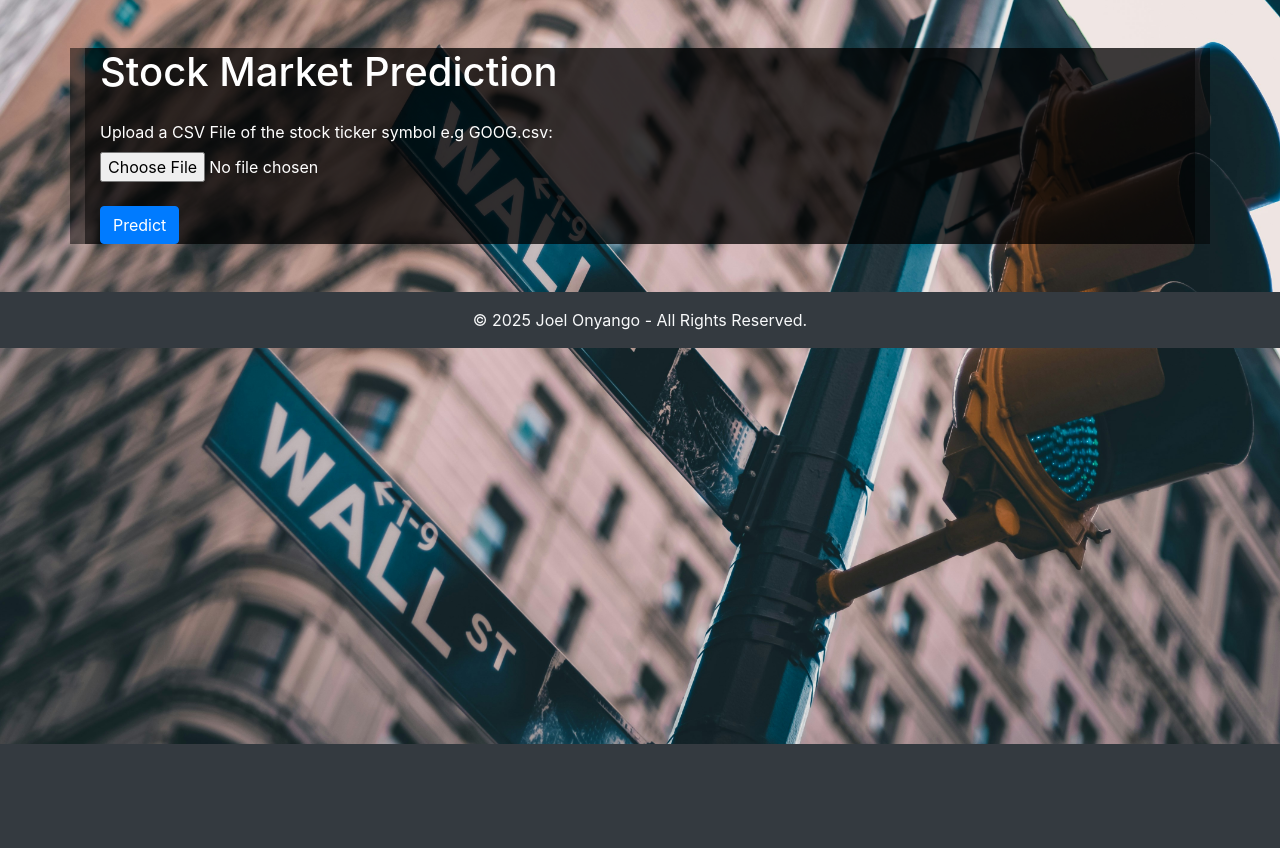
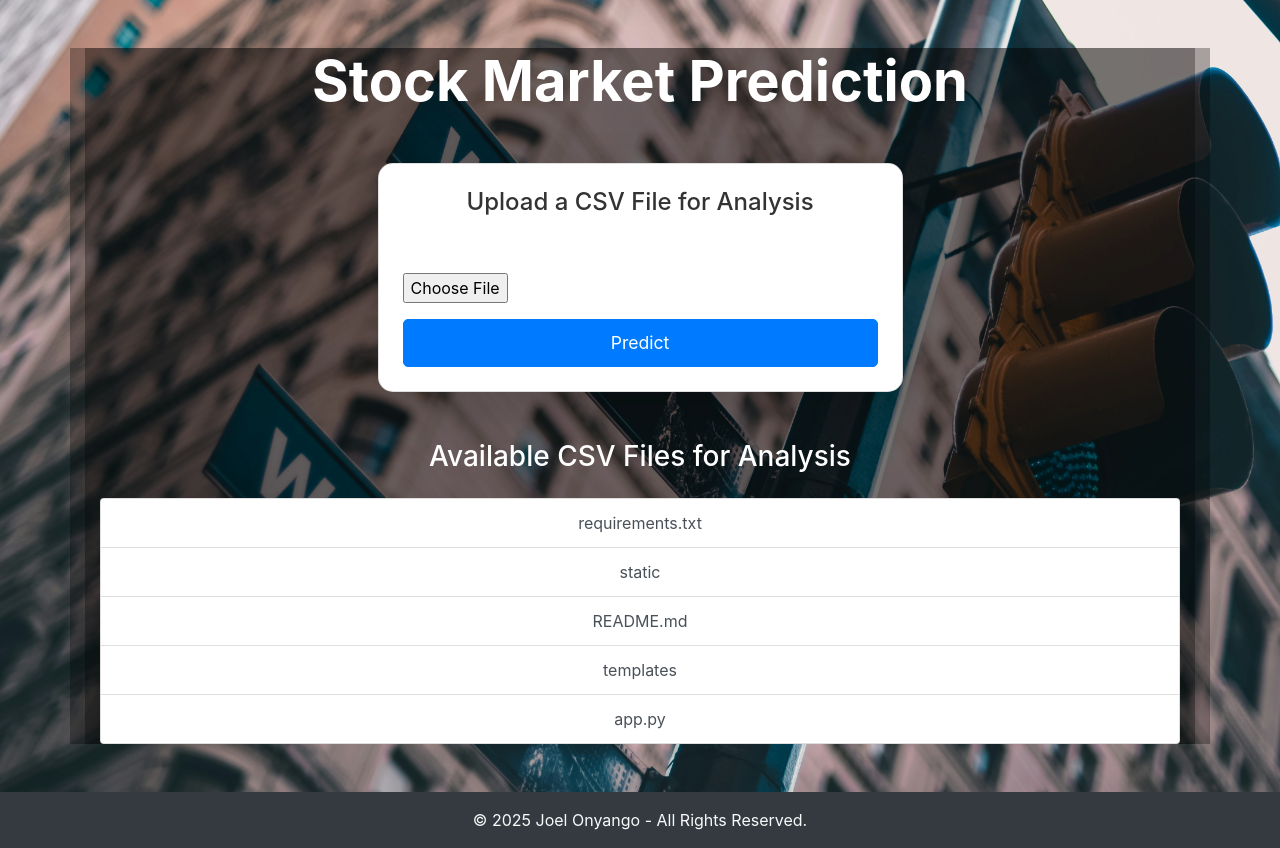
Before and after one commit to Haroldke13/stock-market, a Flask app: page /stock_market_prediction in a window 1280 px wide. Shown: the part 56-904 px from the top of the page. Before the commit the page ends 800 px from the top, so only its background shows below. Run offline with Flask 3, Linux system fonts and the light colour scheme; some libraries are stand-ins or nearby versions.

Commit message:
Update stock_market_prediction.html

```diff
--- a/templates/stock_market_prediction.html
+++ b/templates/stock_market_prediction.html
@@ -4,35 +4,57 @@
 
 {% block body %}
 <div class="container my-5 overlay-text">
-    <h1 class="mb-4">Stock Market Prediction</h1>
+    <!-- Page Heading -->
+    <h3 class="text-center mb-5 display-4 font-weight-bold">Stock Market Prediction</h3>
 
     <!-- Stock Input Form -->
-    <form method="POST" action="/stock_market_prediction" enctype="multipart/form-data" class="mb-4">
+    <div class="row justify-content-center">
+        <div class="col-md-8 col-lg-6">
+            <div class="card shadow-lg p-4">
+                <h4 class="card-title text-center mb-4">Upload a CSV File for Analysis</h4>
+                <form method="POST" action="/stock_market_prediction" enctype="multipart/form-data">
                     <div class="form-group">
-            <label for="file">Upload a CSV File of the stock ticker symbol e.g GOOG.csv:</label>
+                        <label for="file" class="font-weight-bold">Upload your CSV file (e.g., GOOG.csv):</label>
                         <input type="file" id="file" name="file" class="form-control-file">
                     </div>
-        <button type="submit" class="btn btn-primary mt-2">Predict</button>
+                    <button type="submit" class="btn btn-primary btn-block mt-3">Predict</button>
                 </form>
+            </div>
+        </div>
+    </div>
+
+    <!-- Available CSV Files for Analysis -->
+    <div class="mt-5 text-center">
+        <h3 class="mb-4">Available CSV Files for Analysis</h3>
+        <div class="list-group">
+            {% for csv_file in csv_files %}
+            <a href="/analyze_data?csv_filename={{ csv_file }}" class="list-group-item list-group-item-action hover-effect">
+                {{ csv_file }}
+            </a>
+            {% endfor %}
+        </div>
+    </div>
 
     <!-- Error Message -->
     {% if error %}
-    <div class="alert alert-danger" role="alert">
-        {{ error }}
+    <div class="alert alert-danger mt-4" role="alert">
+        <strong>Error:</strong> {{ error }}
     </div>
     {% endif %}
 
     <!-- Trend Result -->
     {% if trend %}
-    <h3 class="mt-5">Trend: {{ trend }}</h3>
+    <div class="mt-4 text-center">
+        <h3 class="font-weight-bold">Trend: <span class="text-info">{{ trend }}</span></h3>
+    </div>
     {% endif %}
-
 
     <!-- Prediction Results Table -->
     {% if results %}
-    <h2 class="mt-5">Prediction Results for {{ stock_symbol }} (Uploaded File)</h2>
+    <div class="mt-5">
+        <h3 class="text-center mb-4">Prediction Results for {{ stock_symbol }} (Uploaded File)</h3>
         <div class="table-responsive">
-        <table class="table table-bordered table-hover text-white"> <!-- Add text-white class here -->
+            <table class="table table-bordered table-hover text-white">
                 <thead class="thead-dark">
                     <tr>
                         {% for col in columns %}
@@ -51,21 +73,55 @@
                 </tbody>
             </table>
         </div>
+    </div>
     {% endif %}
 
+    <!-- Display Prediction Graph -->
     {% if graph_json %}
     <div id="stock-chart" class="mt-5">
-        <div id="graph" class="plotly-graph-div"></div> <!-- Graph placeholder -->
-        <!-- Ensure Plotly is included -->
+        <div id="graph" class="plotly-graph-div"></div>
         <script src="https://cdn.plot.ly/plotly-latest.min.js"></script>
         <script>
-            // Render Plotly graph with the passed JSON data
-            var graphs = {{ graph_json | safe }};  // Inject the Plotly graph JSON
-            Plotly.newPlot('graph', graphs.data, graphs.layout);  // Render graph in the 'graph' div
+            var graphs = {{ graph_json | safe }};
+            Plotly.newPlot('graph', graphs.data, graphs.layout);
         </script>
     </div>
     {% endif %}
-
 </div>
 
+<!-- Custom CSS for hover effects and typography -->
+<style>
+    .hover-effect:hover {
+        background-color: #007bff !important;
+        color: white;
+    }
+    .card {
+        border-radius: 15px;
+    }
+    .card-title {
+        color: #333;
+        font-size: 1.5rem;
+    }
+    .btn-primary {
+        background-color: #007bff;
+        border-color: #007bff;
+        padding: 10px 15px;
+        font-size: 1.1rem;
+        border-radius: 5px;
+    }
+    .btn-primary:hover {
+        background-color: #0056b3;
+        border-color: #0056b3;
+    }
+    .table-hover tbody tr:hover {
+        background-color: #f0f0f0;
+    }
+    .table th, .table td {
+        text-align: center;
+    }
+    .overlay-text::before {
+        background: rgba(0, 0, 0, 0.3) !important;
+    }
+</style>
+
 {% endblock %}
```
Lines whose indentation alone changed are shown as unchanged.
